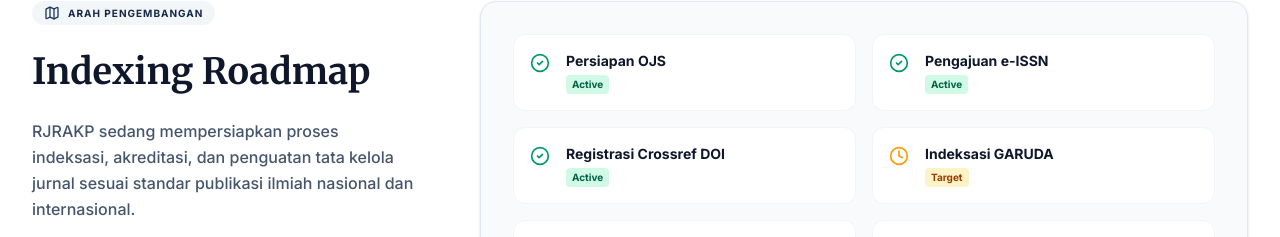
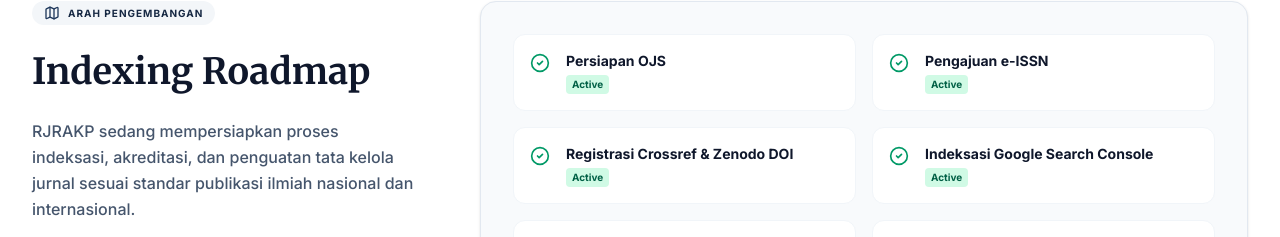
Before and after one commit to detaksumut/RJRAKP, a React (Vite) app: page / in a window 1280 px wide. Shown: the part 2280-2517 px from the top of the page. Built offline with nearby package versions, Linux system fonts and the light colour scheme; no server answers; the database is empty.

Commit message:
feat: update roadmap items to reflect zenodo and google console indexing

```diff
--- a/src/components/IndexingRoadmap.tsx
+++ b/src/components/IndexingRoadmap.tsx
@@ -20,8 +20,8 @@ export default function IndexingRoadmap() {
     const data: IndexingItem[] = [
       { id: 1, index_name: "Persiapan OJS", status: "active", description: "", website_url: "", display_order: 1 },
       { id: 2, index_name: "Pengajuan e-ISSN", status: "active", description: "", website_url: "", display_order: 2 },
-      { id: 3, index_name: "Registrasi Crossref DOI", status: "active", description: "", website_url: "", display_order: 3 },
-      { id: 4, index_name: "Indeksasi GARUDA", status: "target", description: "", website_url: "", display_order: 4 },
+      { id: 3, index_name: "Registrasi Crossref & Zenodo DOI", status: "active", description: "", website_url: "", display_order: 3 },
+      { id: 4, index_name: "Indeksasi Google Search Console", status: "active", description: "", website_url: "", display_order: 4 },
       { id: 5, index_name: "Akreditasi SINTA", status: "target", description: "", website_url: "", display_order: 5 },
       { id: 6, index_name: "Indeksasi DOAJ", status: "target", description: "", website_url: "", display_order: 6 },
     ];
```
